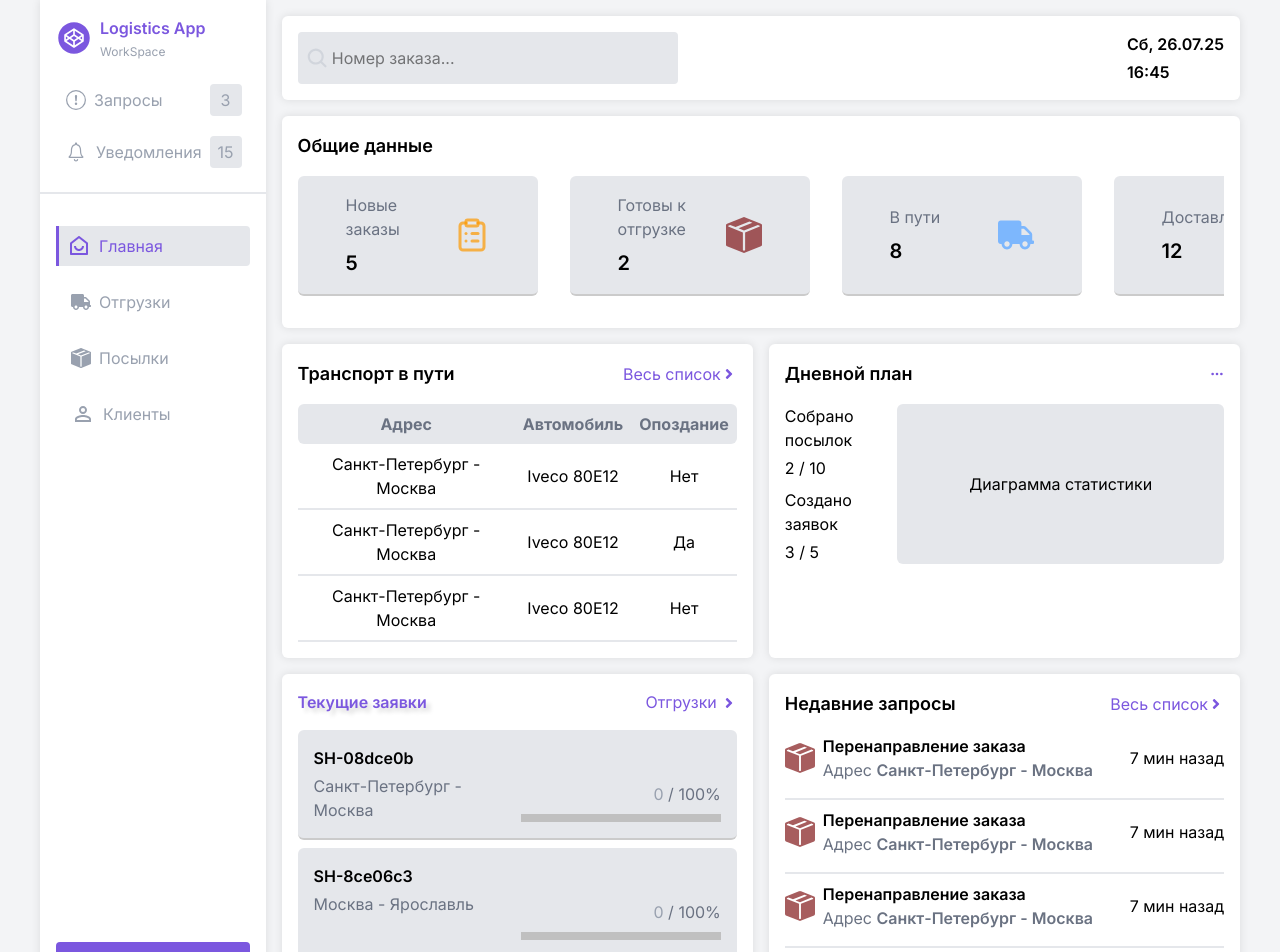
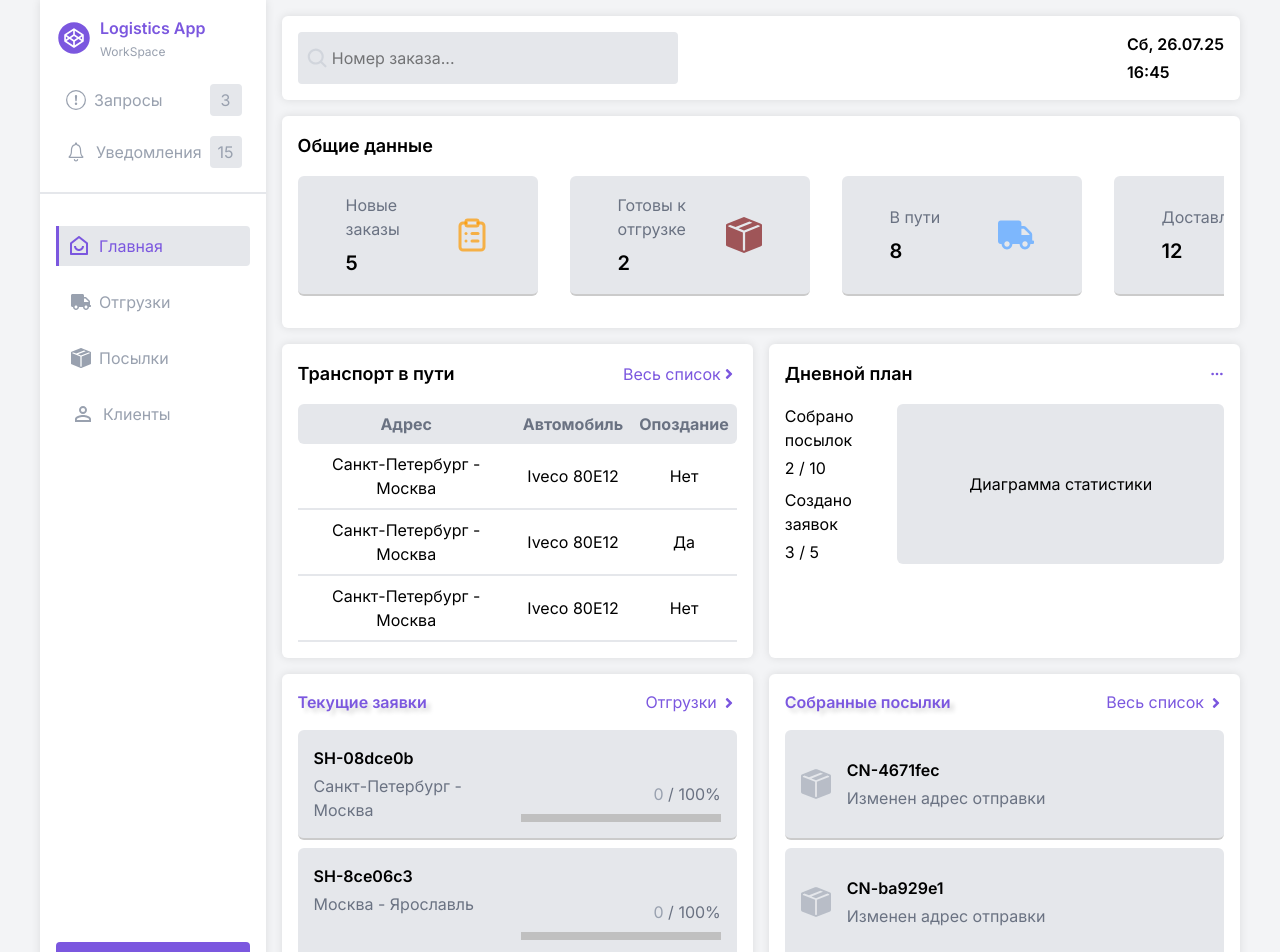
Before and after one commit to Vb3519/logistics_app, a React (Vite) app: page /#/ in a window 1280 px wide. Shown: the top 952 px of the page. Built offline with nearby package versions, Linux system fonts and the light colour scheme; data requests are answered from the project's data file.

Commit message:
секция собранные посылки на главной странице приложения

```diff
--- a/logistics_appData_res.json
+++ b/logistics_appData_res.json
@@ -40,16 +40,16 @@
       "company_email": "example@bk.ru",
       "company_phone": "+7 981 755 47 56",
       "company_title": "ООО Тестовая Компания №2",
-      "employee_name": "Петр",
-      "employee_sern": "Петров",
+      "employee_name": "Виктор",
+      "employee_sern": "Бордюгов",
       "id": "ca2b3b2e-e792-4e89-ae7f-c5341892cd33"
     },
     {
       "company_email": "example@bk.ru",
       "company_phone": "+7 981 755 47 56",
       "company_title": "ООО Тестовая Компания №3",
-      "employee_name": "Петр",
-      "employee_sern": "Петров",
+      "employee_name": "Виктор",
+      "employee_sern": "Бордюгов",
       "id": "509460b5-6edd-482e-bfad-2c16c8725537"
     },
     {
@@ -197,6 +197,14 @@
       "parcel_weight": "40",
       "parcel_status": "Проблема с упаковкой",
       "shipment_id": ""
+    },
+    {
+      "id": "a3b647e4-632a-4eeb-9973-c59039497716",
+      "parcel_number": "CN-a3b647e",
+      "isUploaded": false,
+      "shipment_id": "",
+      "parcel_weight": "60",
+      "parcel_status": "Изменен адрес отправки"
     }
   ]
 }
--- /dev/null
+++ b/src/app/features/parcels/containers/CollectedParcelsList.tsx
@@ -0,0 +1,116 @@
+import { useEffect } from 'react';
+import { useSelector, useDispatch } from 'react-redux';
+import { NavLink } from 'react-router-dom';
+
+// React-icons:
+import { BsBoxSeamFill } from 'react-icons/bs';
+import { FaAngleRight } from 'react-icons/fa';
+import { BsClockHistory } from 'react-icons/bs';
+
+// Ui:
+import CustomSection from '../../../../shared/ui/CustomSection';
+
+// State:
+import {
+  selectParcelsData,
+  selectIsParcelsDataLoading,
+} from '../../../redux/slices/parcelsSlice';
+
+// Services:
+import loadParcelsData from '../services/loadParcelsData';
+
+// Types:
+import { AppDispatch } from '../../../redux/store';
+
+// Api:
+import { PARCELS_URL } from '../../../../shared/api/logistics_appApi';
+
+const CollectedParcelsList = () => {
+  const dispatch: AppDispatch = useDispatch();
+
+  const parcelsData = useSelector(selectParcelsData);
+  const isParcelsDataLoading: boolean = useSelector(selectIsParcelsDataLoading);
+
+  useEffect(() => {
+    if (parcelsData.length === 0 && !isParcelsDataLoading) {
+      dispatch(loadParcelsData(PARCELS_URL));
+    }
+  }, []);
+
+  const min_items_to_render: number = 3;
+  const parcelsListPlaceholdersCounter: number =
+    min_items_to_render - parcelsData.length;
+
+  return (
+    <CustomSection className="flex flex-col gap-4 bg-section_primary xs:mx-4">
+      <div className="text-sm flex justify-between gap-2 xl:text-base">
+        <h3 className="font-semibold text-[#7B57DF] title-shadow">
+          Собранные посылки
+        </h3>
+
+        <NavLink
+          to="parcels"
+          className="flex items-center gap-1 text-[#7B57DF]"
+        >
+          Весь список
+          <FaAngleRight className="mt-0.5" />
+        </NavLink>
+      </div>
+
+      <ul className="h-full flex flex-col gap-2 text-sm xl:text-base">
+        {parcelsData.slice(0, 3).map((parcelInfo) => {
+          return (
+            <CollectedParcelsListItem
+              key={parcelInfo.id}
+              parcel_number={parcelInfo.parcel_number}
+              parcel_status={parcelInfo.parcel_status}
+            />
+          );
+        })}
+
+        {Array.from({
+          length: parcelsListPlaceholdersCounter,
+        }).map((_, index) => {
+          return (
+            <li
+              key={index}
+              className={`p-2 h-full min-h-15 flex gap-2 border-b-2 border-b-gray-200 bg-gray-100 rounded-md ${
+                isParcelsDataLoading ? 'animate-pulse' : null
+              } sm:p-4 sm:min-h-16`}
+            >
+              <div className="flex items-center gap-3 text-secondary">
+                <BsClockHistory className="text-2xl text-secondary/30" />
+                <p className="text-secondary/60">Ожидается посылка</p>
+              </div>
+            </li>
+          );
+        })}
+      </ul>
+    </CustomSection>
+  );
+};
+
+export default CollectedParcelsList;
+
+interface CollectedParcelsListItem_Props {
+  parcel_number: string;
+  parcel_status: string;
+}
+
+const CollectedParcelsListItem: React.FC<CollectedParcelsListItem_Props> = ({
+  parcel_number,
+  parcel_status,
+}) => {
+  return (
+    <li className="h-full p-2 flex items-center gap-2 border-b-2 border-b-[#cbcbcb] bg-element_primary rounded-md text-sm sm:p-4 xl:text-base xl:gap-4">
+      <BsBoxSeamFill className="text-2xl text-secondary/60 flex-shrink-0 xl:text-3xl" />
+
+      <div className="flex flex-col gap-1">
+        <h3 className="font-semibold">{parcel_number}</h3>
+        <p className="text-primary">
+          <span className="">{parcel_status}</span>
+        </p>
+      </div>
+    </li>
+  );
+};
--- a/src/app/features/requests/RecentRequests.tsx
+++ /dev/null
@@ -1,60 +0,0 @@
-// React-icons:
-import { BsBoxSeamFill } from 'react-icons/bs';
-import { FaAngleRight } from 'react-icons/fa';
-
-// Ui:
-import CustomButton from '../../../shared/ui/CustomButton';
-import CustomSection from '../../../shared/ui/CustomSection';
-
-const RecentRequests = () => {
-  return (
-    <CustomSection className="flex flex-col gap-4 bg-section_primary xs:mx-4">
-      <div className="text-sm flex justify-between gap-2 lg:text-base">
-        <h2 className="font-semibold lg:text-lg">Недавние запросы</h2>
-
-        <CustomButton className="flex items-center text-[#7B57DF]">
-          Весь список
-          <FaAngleRight />
-        </CustomButton>
-      </div>
-
-      <ul className="text-sm flex flex-col gap-2 lg:text-base">
-        <li className="pb-4 flex items-center gap-2 border-b-2 border-b-gray-200">
-          <BsBoxSeamFill className="text-3xl text-red-900/70 flex-shrink-0" />
-          <div>
-            <h3 className="font-semibold">Перенаправление заказа</h3>
-            <p className="text-primary">
-              Адрес{' '}
-              <span className="font-semibold">Санкт-Петербург - Москва</span>
-            </p>
-          </div>
-          <p className="ml-auto">7 мин назад</p>
-        </li>
-        <li className="pb-4 flex items-center gap-2 border-b-2 border-b-gray-200">
-          <BsBoxSeamFill className="text-3xl text-red-900/70 flex-shrink-0" />
-          <div>
-            <h3 className="font-semibold">Перенаправление заказа</h3>
-            <p className="text-primary">
-              Адрес{' '}
-              <span className="font-semibold">Санкт-Петербург - Москва</span>
-            </p>
-          </div>
-          <p className="ml-auto">7 мин назад</p>
-        </li>
-        <li className="pb-4 flex items-center gap-2 border-b-2 border-b-gray-200">
-          <BsBoxSeamFill className="text-3xl text-red-900/70 flex-shrink-0" />
-          <div>
-            <h3 className="font-semibold">Перенаправление заказа</h3>
-            <p className="text-primary">
-              Адрес{' '}
-              <span className="font-semibold">Санкт-Петербург - Москва</span>
-            </p>
-          </div>
-          <p className="ml-auto">7 мин назад</p>
-        </li>
-      </ul>
-    </CustomSection>
-  );
-};
-
-export default RecentRequests;
--- a/src/app/features/shipments/containers/ShipmentRequestsList.tsx
+++ b/src/app/features/shipments/containers/ShipmentRequestsList.tsx
@@ -49,21 +49,21 @@ const ShipmentRequestsList = () => {
 
   return (
     <CustomSection className="flex flex-col gap-4 bg-section_primary xs:mx-4">
-      <div className="text-sm flex justify-between gap-2 lg:text-base">
-        <h3 className="font-semibold text-[#7B57DF] title-shadow text-base">
+      <div className="text-sm flex justify-between gap-2 xl:text-base">
+        <h3 className="font-semibold text-[#7B57DF] title-shadow">
           Текущие заявки
         </h3>
 
         <NavLink
           to="shipments"
-          className="flex items-center gap-1 text-base text-[#7B57DF]"
+          className="flex items-center gap-1 text-[#7B57DF]"
         >
           Отгрузки
           <FaAngleRight className="mt-[1px]" />
         </NavLink>
       </div>
 
-      <ul className="grid grid-rows-3 gap-2 text-sm overflow-y-auto lg:text-base">
+      <ul className="grid grid-rows-3 gap-2 text-sm overflow-y-auto xl:text-base">
         {shipmentRequests.slice(0, 3).map((shipmentRequestInfo) => {
           return (
             <ShipmentRequestsListItem
@@ -81,7 +81,9 @@ const ShipmentRequestsList = () => {
           return (
             <li
               key={index}
-              className="p-2 flex gap-2 border-b-2 border-b-gray-200 bg-gray-100 rounded-md sm:p-4 sm:min-h-19"
+              className={`p-2 min-h-20 flex gap-2 border-b-2 border-b-gray-200 bg-gray-100 rounded-md ${
+                isShipmentRequestsDataLoading ? 'animate-pulse' : null
+              } sm:p-4`}
             >
               <div className="flex items-center gap-3 text-secondary">
                 <BsClockHistory className="text-2xl text-secondary/30" />
--- a/src/pages/GeneralPage.tsx
+++ b/src/pages/GeneralPage.tsx
@@ -2,7 +2,7 @@
 import GeneralInfo from '../app/features/general_info/GeneralInfo';
 import TransportOnTheWay from '../app/features/shipments/TransportOnTheWay';
 import DailyPlan from '../app/features/work_plans/DailyPlan';
-import RecentRequests from '../app/features/requests/RecentRequests';
+import CollectedParcelsList from '../app/features/parcels/containers/CollectedParcelsList';
 import ShipmentRequestsList from '../app/features/shipments/containers/ShipmentRequestsList';
 
 import AddShipmentRequestForm from '../app/features/shipments/containers/AddShipmentRequestForm';
@@ -23,7 +23,7 @@ const GeneralPage = () => {
       <ShipmentRequestsList />
 
       {/* Секция (Недавние Запросы) */}
-      <RecentRequests />
+      <CollectedParcelsList />
     </main>
   );
 };
```
Also changed, not shown: logistics_appData.json (line endings or trailing spaces).
